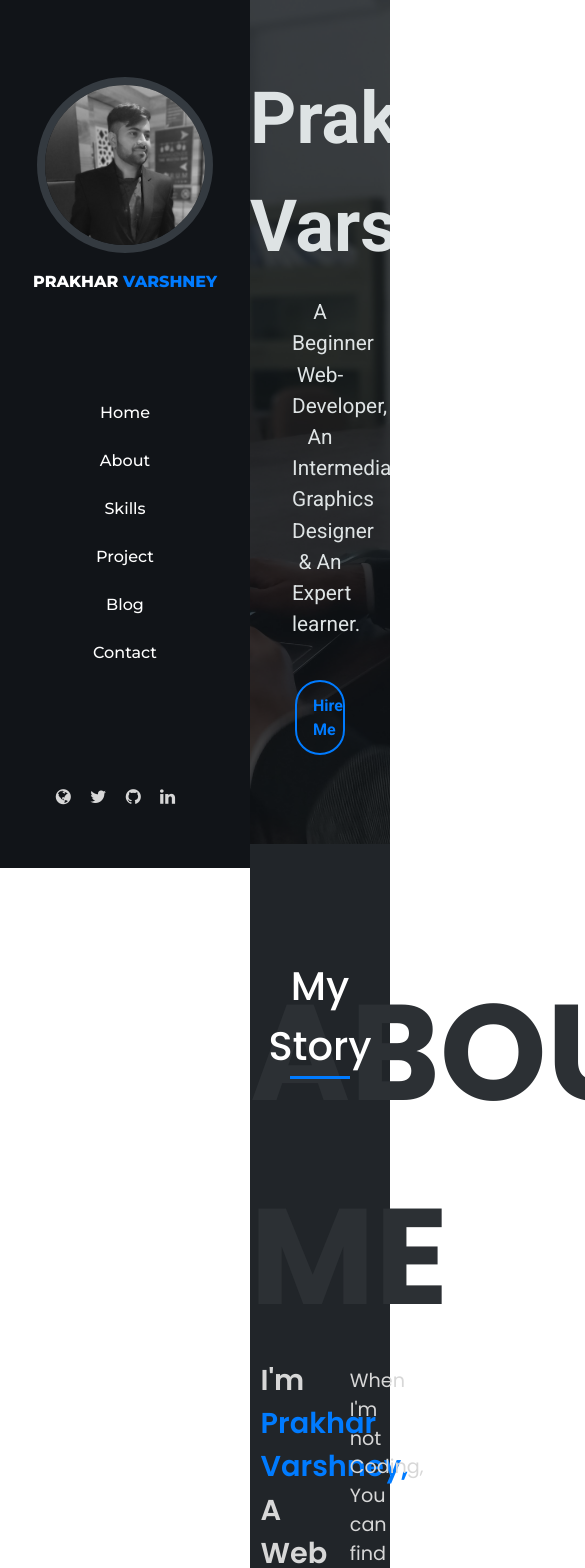
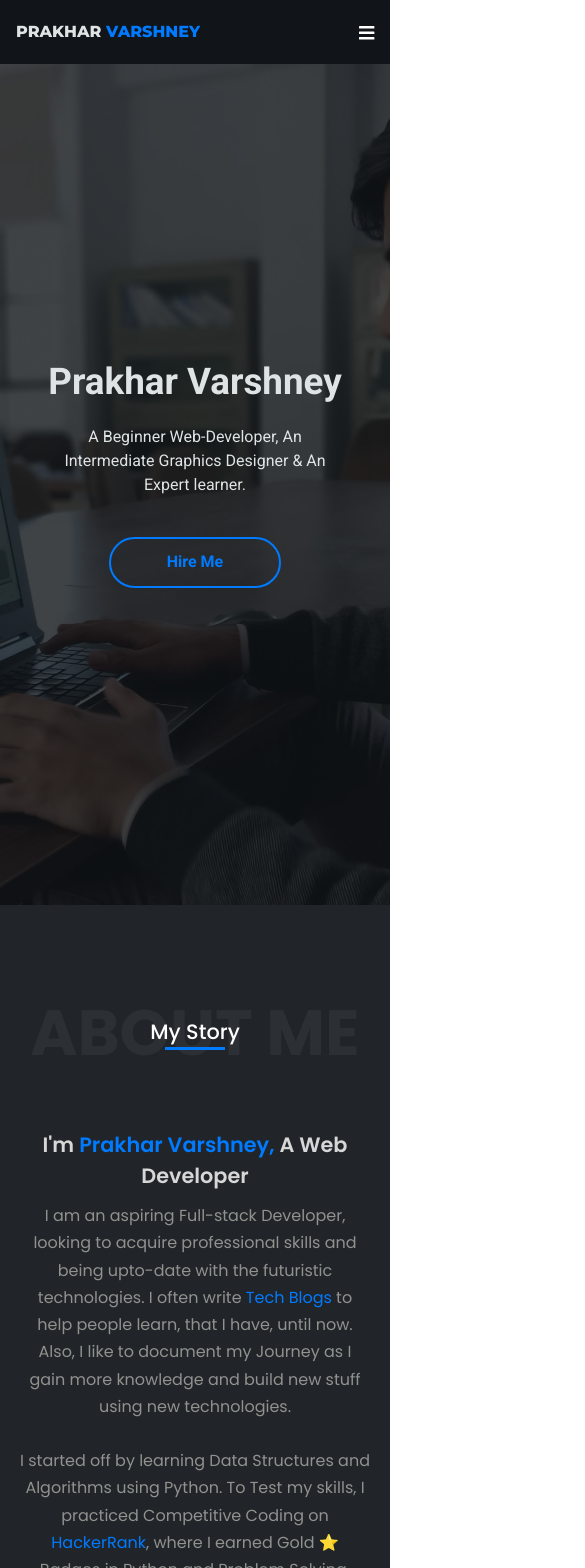
Before and after one commit to PrakharV10/PV-Portfolio, a React (Create React App) app: page / in a window 390 px wide. Shown: the top 1568 px of the page, 585 px wide, since content can reach past the window. Built offline with nearby package versions, Linux system fonts and the light colour scheme.

Commit message:
Update : Responsive Design

```diff
--- a/src/App.css
+++ b/src/App.css
@@ -32,39 +32,64 @@ body{
 
 
 /* NAVBAR STYLING START */
-
 nav{
-    background-color: var(--sidebar);
-    padding: 20px;
-    display: flex;
-    justify-content: space-between;
+    display: none;
 }
 
-.left-area{
-    color: #fff;
-    font-weight: 900;
-    font-size: 1.5rem;
+nav .upper-nav{
+    background-color: var(--sidebar);
+    padding: 1rem;
+    display: none;
+    justify-content: space-between;
+    height: 2rem;
 }
 
-.left-area span{
+.nav-left-area{
+    color: #DEE3E4;
+    font-weight: 900;
+    font-size: 1.2rem;
+}
+
+.nav-left-area span{
     color:var(--highlight);
 }
 
-.right-area{
+.nav-right-area{
     align-self: center;
 }
 
-.contact-btn{
-    text-decoration: none;
-    color:var(--sidebar);
-    background-color: var(--highlight);
-    padding: .5rem;
-    border-radius: 10px;
-    font-weight: 700;
+.nav-links{
+    display: block;
+    z-index: 4;
+    position: fixed;
+    background-color: rgba(0, 0, 0, 0.959);
+    left:0;
+    right: 0;
+    transition: all .3s;
+
 }
 
-.contact-btn:hover{
-    background-color: #daa404;
+.nav-links-hide{
+    display: none;
+    transition: all .3s;
+}
+
+
+.nav-link-inner{
+    width: 96%;
+    margin: 1rem auto 0;
+    display: flex;
+    flex-direction: column;
+}
+
+.nav-links a{
+    font-family: 'Poppins', sans-serif;
+    font-size: 1.1rem;
+    text-decoration: none;
+    color: #DEE3E4;
+    width: 100%;
+    padding: .5rem 0;
+    border-bottom: 1px solid rgb(48, 47, 47);
 }
 
 /* NAVBAR STLING END */
@@ -273,12 +298,20 @@ nav{
     height: max-content;
     text-align: center;
     color: #D7D7D7;
+    padding-top: 5rem;
+}
+.head-wrapper{
+    display: flex;
+    position: relative;
+    width: max-content;
+    margin: 0 auto 3rem;
 }
 
-.about-heading{
-    position: relative;
+.heading{
+    width: 100%;
+    align-self: center!important;
+    position: absolute!important;
     z-index:1;
-    top: 7rem;
     font-family: 'Poppins', sans-serif;
     color : #fff;
     font-weight: 500;
@@ -286,7 +319,7 @@ nav{
 
 }
 
-.about-heading .underline{
+.heading .underline{
     position: relative;
     background-color: var(--highlight);
     height : 3px;
@@ -294,12 +327,22 @@ nav{
     margin: auto;
 }
 
-.about-backhead{
-    margin-top: -1rem;
+.backhead{
+    position: relative;
     font-family: 'Poppins', sans-serif;
     color: var(--back-text);
     font-weight: 900;
-    font-size: 8.5rem;
+    font-size: calc(1.95rem + 8.4vw)!important;
+    z-index: 0;
+}
+
+.backhead2{
+    position: relative;
+    font-family: 'Poppins', sans-serif;
+    color: var(--back-text2);
+    font-weight: 900;
+    font-size: calc(1.95rem + 8.4vw)!important;
+    z-index: 0;
 }
 
 .about-subhead-wrapper{
@@ -307,14 +350,14 @@ nav{
     margin: auto;
     padding-bottom: 3rem;
     display: flex;
-    /* justify-content: space-between; */
+    justify-content: space-between;
     font-family: 'Poppins', sans-serif;
 }
 
 .about-subhead-left{
     /* flex: 75%; */
-    width:75%;
-    margin: auto;
+    width:65%;
+    /* margin: auto; */
     text-align: left;
 }
 
@@ -335,7 +378,7 @@ nav{
     color : #90928E;
     font-family: 'Poppins', sans-serif;
     /* font-family: 'Montserrat', sans-serif; */
-    width: 90%;
+    /* width: 90%; */
     font-size: 1rem;
     font-weight: 400;
 }
@@ -388,33 +431,7 @@ nav{
     height: max-content;
     text-align: center;
     color: #D7D7D7;
-}
-
-.skills-heading{
-    position: relative;
-    z-index:1;
-    top: 7rem;
-    font-family: 'Poppins', sans-serif;
-    color : #fff;
-    font-weight: 500;
-    font-size: 2.5rem;
-
-}
-
-.skills-heading .underline{
-    position: relative;
-    background-color: var(--highlight);
-    height : 3px;
-    width : 60px;
-    margin: auto;
-}
-
-.skills-backhead{
-    margin-top: -1rem;
-    font-family: 'Poppins', sans-serif;
-    color: var(--back-text2);
-    font-weight: 800;
-    font-size: 8.5rem;
+    padding-top: 5rem;
 }
 
 .skill-content{
@@ -469,40 +486,15 @@ nav{
     height: max-content;
     text-align: center;
     color: #D7D7D7;
-}
-
-.project-heading{
-    position: relative;
-    z-index:1;
-    top: 7rem;
-    font-family: 'Poppins', sans-serif;
-    color : #fff;
-    font-weight: 500;
-    font-size: 2.5rem;
-
-}
-
-.project-heading .underline{
-    position: relative;
-    background-color: var(--highlight);
-    height : 3px;
-    width : 60px;
-    margin: auto;
-}
-
-.project-backhead{
-    margin-top: -1rem;
-    font-family: 'Poppins', sans-serif;
-    color: var(--back-text);
-    font-weight: 800;
-    font-size: 8.5rem;
+    padding-top: 5rem;
 }
 
 .project-content ul{
     display: flex;
-    justify-content: space-around;
+    justify-content: space-between;
     width:60%;
     margin : 0rem auto 2rem;
+    padding-left: 0;
 }
 
 .project-content ul li{
@@ -514,6 +506,7 @@ nav{
     border-bottom-width: 3px;
     border-bottom-style: solid;
     cursor: pointer;
+    margin: auto;
 }
 
 .project-content ul .active{
@@ -592,33 +585,7 @@ nav{
     height: max-content;
     text-align: center;
     color: #D7D7D7;
-}
-
-.blogs-heading{
-    position: relative;
-    z-index:1;
-    top: 7rem;
-    font-family: 'Poppins', sans-serif;
-    color : #fff;
-    font-weight: 500;
-    font-size: 2.5rem;
-
-}
-
-.blogs-heading .underline{
-    position: relative;
-    background-color: var(--highlight);
-    height : 3px;
-    width : 60px;
-    margin: auto;
-}
-
-.blogs-backhead{
-    margin-top: -1rem;
-    font-family: 'Poppins', sans-serif;
-    color: var(--back-text2);
-    font-weight: 800;
-    font-size: 8.5rem;
+    padding-top: 5rem;
 }
 
 .blogs-content{
@@ -714,33 +681,7 @@ nav{
     height: max-content;
     text-align: center;
     color: #D7D7D7;
-}
-
-.contact-heading{
-    position: relative;
-    z-index:1;
-    top: 7rem;
-    font-family: 'Poppins', sans-serif;
-    color : #fff;
-    font-weight: 500;
-    font-size: 2.5rem;
-
-}
-
-.contact-heading .underline{
-    position: relative;
-    background-color: var(--highlight);
-    height : 3px;
-    width : 75px;
-    margin: auto;
-}
-
-.contact-backhead{
-    margin-top: -1rem;
-    font-family: 'Poppins', sans-serif;
-    color: var(--back-text);
-    font-weight: 800;
-    font-size: 8.5rem;
+    padding-top: 5rem;
 }
 
 .contact-content{
@@ -751,10 +692,11 @@ nav{
     margin: auto;
     display: flex;
     line-height: 1.7rem;
+    justify-content: space-between;
 }
 
 .contact-left-area{
-    width:25%;
+    width:23%;
 }
 
 .contact-left-area h4{
@@ -765,7 +707,7 @@ nav{
 }
 
 .contact-left-area p{
-    width: 80%;
+    /* width: 80%; */
     color: #90928E;
 }
 
@@ -790,6 +732,12 @@ nav{
     justify-content: space-between;
 }
 
+.contact-first-input{
+    width: 100%;
+    display: flex;
+    justify-content: space-between;
+}
+
 .name-input, .mail-input{
     font-family: 'Poppins', sans-serif;
     font-size: 1rem;
@@ -798,7 +746,7 @@ nav{
     background-color: var(--secondary-sec);
     padding : 1rem;
     border-radius: 2px;
-    width:45%;
+    width:44%;
     margin-bottom: 1rem;
     outline: none;
     border: 0;
@@ -814,9 +762,14 @@ nav{
     outline: none;
     border: 0;
     border-radius: 2px;
-    margin-bottom: 2rem;
+    margin-bottom: 1rem;
     height: 5rem;
     color: white;
+}
+
+.center{
+    width: 100%;
+    text-align: center !important;
 }
 
 .contact-right-area button{
@@ -851,3 +804,228 @@ footer div a{
     text-decoration: none;
     color : var(--highlight);
 }
+
+/* FOOTER SECTION END */
+
+
+/* RESPONSIVITY */
+@media screen and (max-width : 1200px){
+    .name-input, .mail-input{
+        width : 100%
+    }
+}
+
+@media screen and (max-width : 1020px){
+    .project-info{
+        width:90%;
+    }
+
+    .blogs-content{
+        width: 90%;
+    }
+}
+
+@media screen and (max-width : 990px){
+
+    nav{
+        display: block;
+    }
+
+    nav .upper-nav{
+        display: flex;
+        position: fixed;
+        top : 0;
+        right: 0;
+        left: 0;
+        z-index: 5;
+        /* width: 100%; */
+    }
+
+    .main-wrapper{
+        margin: 3.8rem 0 0;
+    }
+
+    .sidebar{
+        display: none;
+    }
+
+    footer div{
+        text-align: center;
+    }
+
+    .about-subhead-wrapper{
+        flex-direction: column;
+    }
+
+    .about-subhead-left{
+        width: 100%;
+        text-align: center;
+        margin-bottom: 2rem;
+    }
+
+    .about-subhead-left h2{
+        font-size: 1.75rem;
+    }
+
+    .about-subhead-right{
+        width: 100%;
+        text-align: center;
+    }
+
+}
+
+@media screen and (max-width : 760px){
+
+    .hero-heading2{
+        font-size: 3.5rem;
+    }
+
+    .hero-subhead{
+        font-size: 1rem;
+        width: 70%;
+    }
+
+    .hero-btn{
+        width:15%
+    }
+
+    .skill-content{
+        flex-direction: column;
+    }
+
+    .heading{
+        font-size: 4vw;
+    }
+
+    .info-card{
+        width: 90%;
+        margin: 0 auto 1.5rem;
+    }
+
+    .project-info{
+        flex-direction: column;
+        width:80%;
+    }
+
+    .project-card{
+        width: 100%;
+        margin: 0 auto 2rem;
+    }
+
+    .project-desc{
+        min-height: max-content;
+    }
+
+    .project-content ul{
+        width: 90%;
+    }
+
+    .project-content ul li{
+        font-size: .9rem;
+    }
+
+    .right-area{
+        min-height: 10rem;
+    }
+
+    .blogs-box{
+        flex-direction: column;
+    }
+
+    .one-blog{
+        margin-bottom: 1.5rem;
+    }
+
+    .blog-desc{
+        min-height: max-content;
+    }
+
+    .blog-selector{
+        width: 20%;
+    }
+    .contact-content{
+        flex-direction: column-reverse;
+        text-align: center;
+        width: 70%;
+    }
+
+    .contact-left-area, .contact-right-area{
+        width: 100%;
+    }
+
+    .contact-contact-info a{
+        padding :0 .5rem;
+    }
+}
+
+@media screen and (max-width:425px){
+    .nav-left-area{
+        font-size: 1rem;
+        align-self: center;
+
+    }
+
+    #linkedin1,
+    #website1,
+    #twitter1,
+    #git1{
+        display: none;
+    }
+
+    #ham{
+        font-size: 1.1rem;
+    }
+
+    .hero-heading2{
+        font-size: 2.3rem;
+    }
+
+    .hero-btn{
+        width: 35%;
+    }
+
+    .heading{
+        font-size: 1.3rem;
+    }
+
+
+    .about-subhead-wrapper{
+        width: 90%;
+    }
+
+    .about-subhead-left h2{
+        font-size: 1.3rem;
+    }
+
+    .skill-content{
+        width: 90%;
+    }
+
+    .info-card{
+        width: 100%;
+    }
+
+    .card-icon{
+        padding: 1rem;
+    }
+
+    .project-content ul{
+        width: 95%;
+    }
+
+    .project-content ul li{
+        font-size: .7rem;
+    }
+
+    .right-area{
+        padding: 2rem;
+    }
+
+    .one-blog{
+        padding: 2rem;
+    }
+
+    .blog-selector{
+        width: 40%;
+    }
+}
--- a/src/App.js
+++ b/src/App.js
@@ -7,10 +7,12 @@ import Project from './components/project/project';
 import Blogs from './components/Blogs/Blogs';
 import Contact from './components/contact/contact';
 import Footer from './components/footer/footer';
+import Navbar from './components/navbar/Navbar';
 
 function App() {
   return (
     <div className="main-wrapper">
+      <Navbar />
       <Header />
 
       <main>
--- a/src/components/Blogs/Blogs.js
+++ b/src/components/Blogs/Blogs.js
@@ -14,13 +14,15 @@ function Blogs() {
 
     return (
         <section id="blog" className="section5">
-            <div className="blogs-heading">
-                My Blogs
-                <div className="underline"></div>
-            </div>
+            <div className="head-wrapper">
+                <div className="heading">
+                    My Blogs
+                    <div className="underline"></div>
+                </div>
 
-            <div className="blogs-backhead">
-                WRITINGS
+                <div className="backhead2">
+                    WRITINGS
+                </div>
             </div>
 
             <div className="blogs-content">
--- a/src/components/about/about.js
+++ b/src/components/about/about.js
@@ -3,15 +3,15 @@ import React from 'react'
 function About() {
     return (
         <section id="about" className="section2">
-            <div className="about-heading">
-                My Story
-                <div className="underline"></div>
+            <div className="head-wrapper">
+                <div className="backhead">
+                    ABOUT ME
+                </div>
+                <div className="heading">
+                    My Story
+                    <div className="underline"></div>
+                </div>
             </div>
-
-            <div className="about-backhead">
-                ABOUT ME
-            </div>
-
             <div className="about-subhead-wrapper">
                 <div className="about-subhead-left">
                     <h2>I'm <span>Prakhar Varshney,</span> A Web Developer</h2>
--- a/src/components/contact/contact.js
+++ b/src/components/contact/contact.js
@@ -3,15 +3,16 @@ import React from 'react'
 function Contact() {
     return (
         <section id="contact" className="section6">
-            <div className="contact-heading">
+            <div className="head-wrapper">
+                <div className="heading">
                     Get In Touch
                     <div className="underline"></div>
                 </div>
 
-            <div className="contact-backhead">
+                <div className="backhead">
                     CONTACT
                 </div>
-
+            </div>
             <div className="contact-content">
                 <div className="contact-left-area">
                     <h4>ADDRESS</h4>
@@ -33,12 +34,14 @@ function Contact() {
                 <form name="contact" className="contact-right-area">
                     <h4>SEND ME A NOTE</h4>
                     <div>
+                        <div className="contact-first-input">
                             <input name="name" type="text" placeholder="Name" className="name-input" required/>
                             <input name="email" type="text" placeholder="Email" className="mail-input" required/>
+                        </div>
                         <textarea name="message" placeholder="Type Something" className="text-input" required></textarea>
-                        <div className="center">
+                        <p className="center">
                             <button type="submit">Send Message</button>
-                        </div>
+                        </p>
                     </div>
                 </form>
             </div>
--- /dev/null
+++ b/src/components/navbar/Navbar.js
@@ -0,0 +1,44 @@
+import React,{useState} from 'react';
+import { faBars, faTimesCircle } from "@fortawesome/free-solid-svg-icons";
+import { FontAwesomeIcon } from "@fortawesome/react-fontawesome";
+
+function Navbar() {
+
+    const [showLink, setShowLink] = useState(false);
+
+    return (
+        <nav>
+            <div className="upper-nav">
+                <div className="nav-left-area">
+                    PRAKHAR <span>VARSHNEY</span>
+                </div>
+
+                <div className="nav-right-area">
+                    <div className="contact-info">
+                        <a href="https://prakhar10varshney.netlify.app/index.html" target = "_blank" rel="noreferrer"><i className="fa fa-globe" id = "website1" aria-hidden="true"></i>
+                        </a>
+                        <a href="https://twitter.com/Prakhar10V" target = "_blank" rel="noreferrer"><i className="fa fa-twitter" id="twitter1" aria-hidden="true"></i>
+                        </a>
+                        <a href="https://github.com/PrakharV10" target = "_blank" rel="noreferrer"><i className="fa fa-github" id="git1" aria-hidden="true"></i>
+                        </a>
+                        <a href="https://www.linkedin.com/in/prakhar-varshney-6b3a92181/" target = "_blank" rel="noreferrer"><i className="fa fa-linkedin" id = "linkedin1" aria-hidden="true"></i>
+                        </a>
+                        <FontAwesomeIcon icon={showLink ? faTimesCircle : faBars} style={{color : "white", transition : "all .5s"}} size ='lg' onClick={() => setShowLink(!showLink)} id="ham" />
+                    </div>
+                </div>
+            </div>
+            <div className={showLink ? "nav-links" : "nav-links-hide"}>
+                <div className="nav-link-inner" onClick={() => setShowLink(!showLink)}>
+                    <a href="#home">Home</a>
+                    <a href="#about">About</a>
+                    <a href="#skills">Skills</a>
+                    <a href="#project">Project</a>
+                    <a href="#blog">Blog</a>
+                    <a href="#contact">Contact</a>
+                </div>
+            </div>
+        </nav>
+    )
+}
+
+export default Navbar
--- a/src/components/project/project.js
+++ b/src/components/project/project.js
@@ -15,14 +15,17 @@ function Project() {
 
     return (
         <section id="project" className="section4">
-            <div className="project-heading">
-                My Work
-                <div className="underline"></div>
+            <div className="head-wrapper">
+                <div className="heading">
+                    My Work
+                    <div className="underline"></div>
+                </div>
+
+                <div className="backhead">
+                    PROJECTS
+                </div>
             </div>
 
-            <div className="project-backhead">
-                PROJECTS
-            </div>
             <div className="project-content">
                 <ul>
                     {
--- a/src/components/sidebar/header.js
+++ b/src/components/sidebar/header.js
@@ -11,8 +11,6 @@ const Header = () => {
     function clickHandler(heading,index){
         setInd(index);
         console.log(ind);
-        console.log(`https://relaxed-wright-b63d33.netlify.app/${heading.link}`);
-        console.log(window.location.href);
     }
 
     return (
@@ -29,7 +27,6 @@ const Header = () => {
                             <a
                                 key={i}
                                 href = {heading.link}
-                                className = {window.location.href === `https://relaxed-wright-b63d33.netlify.app/${heading.link}` ? "sideBar-Active" : null}
                                 onClick = {() => clickHandler(heading,i)}
                                 >
                                     <span>
--- a/src/components/skills/skills.js
+++ b/src/components/skills/skills.js
@@ -7,15 +7,16 @@ import { faReact } from "@fortawesome/free-brands-svg-icons"
 function Skills() {
     return (
         <section id="skills" className="section3">
-            <div className="skills-heading">
-                Technologies
-                <div className="underline"></div>
+            <div className = "head-wrapper">
+                <div className="heading">
+                    What I do?
+                    <div className="underline"></div>
+                </div>
+
+                <div className="backhead2">
+                    SKILLS
+                </div>
             </div>
-
-            <div className="skills-backhead">
-                SKILLS
-            </div>
-
             <div className= "skill-content">
                 <div className="info-card">
                     <div><FontAwesomeIcon className="card-icon" icon={faCode} size='2x'/></div>
```
Also changed, not shown: 1 other file (tests, documents, lock files or other folders). Lines whose indentation alone changed are shown as unchanged.
